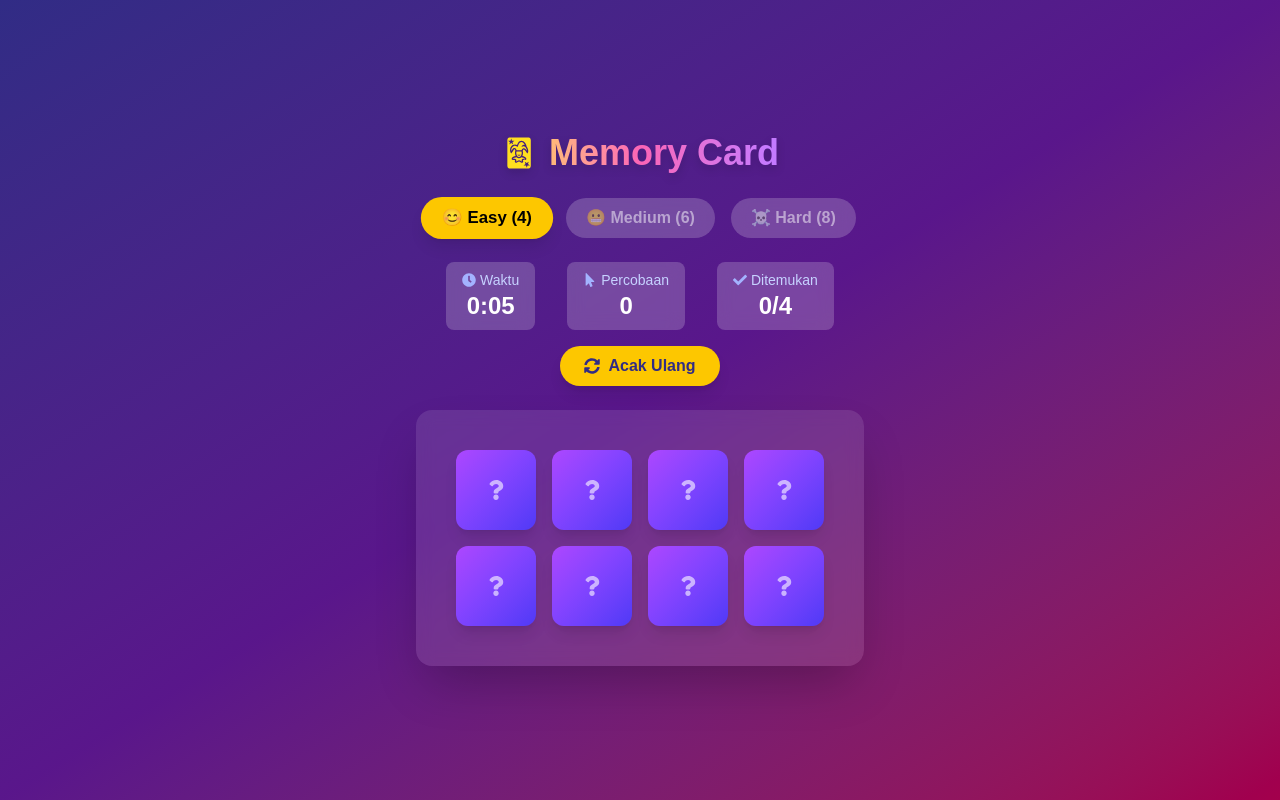
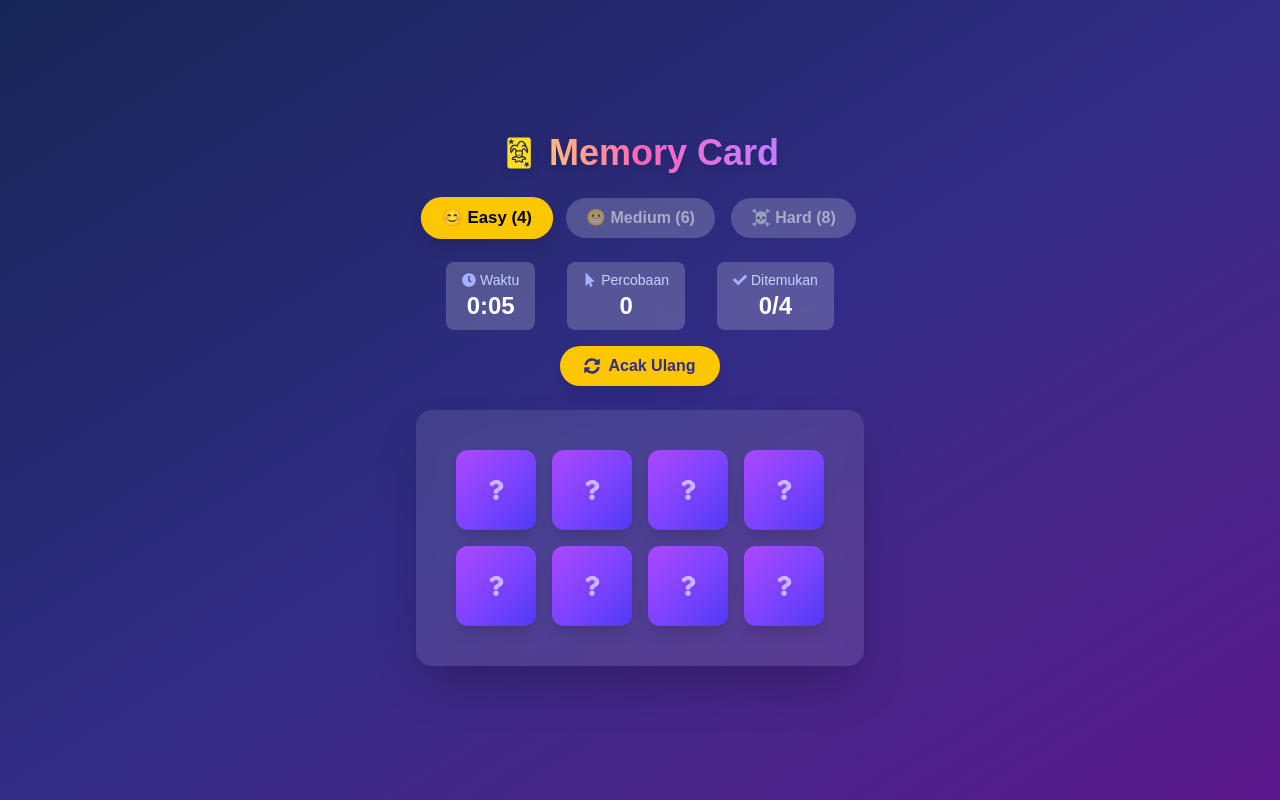
Before and after one commit to mithagresiaharahap241713057-droid/UGD_4_C_3057, a Next.js app: page / in a window 1280 px wide. Built offline with nearby package versions, Linux system fonts and the light colour scheme.

Commit message:
Update page.js
initial commit

```diff
--- a/src/app/page.js
+++ b/src/app/page.js
@@ -132,7 +132,7 @@ export default function Home() {
 
   return (
     // Container utama dengan background gradient dan tinggi minimal sesuai viewport
-    <div className="min-h-screen flex flex-col items-center justify-center bg-gradient-to-br from-indigo-900 via-purple-900 to-pink-800 p-4">
+    <div className="relative min-h-screen flex flex-col items-center justify-center bg-gradient-to-br from-blue-950 via-indigo-900 to-purple-900 p-4 overflow-hidden">
 
       {/* Judul aplikasi */}
       <h1 className="text-4xl font-extrabold mb-6 drop-shadow-lg flex items-center gap-3 float-text
```
